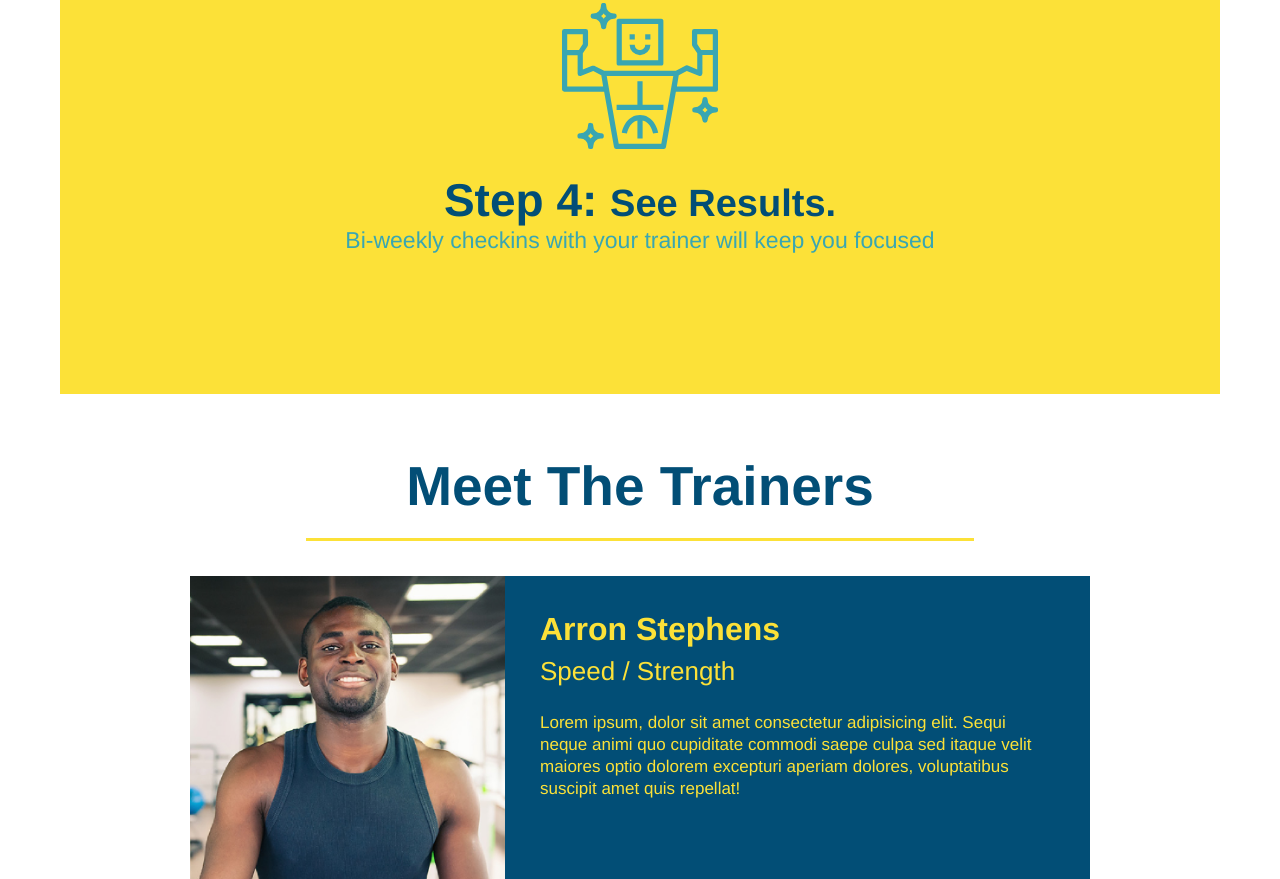
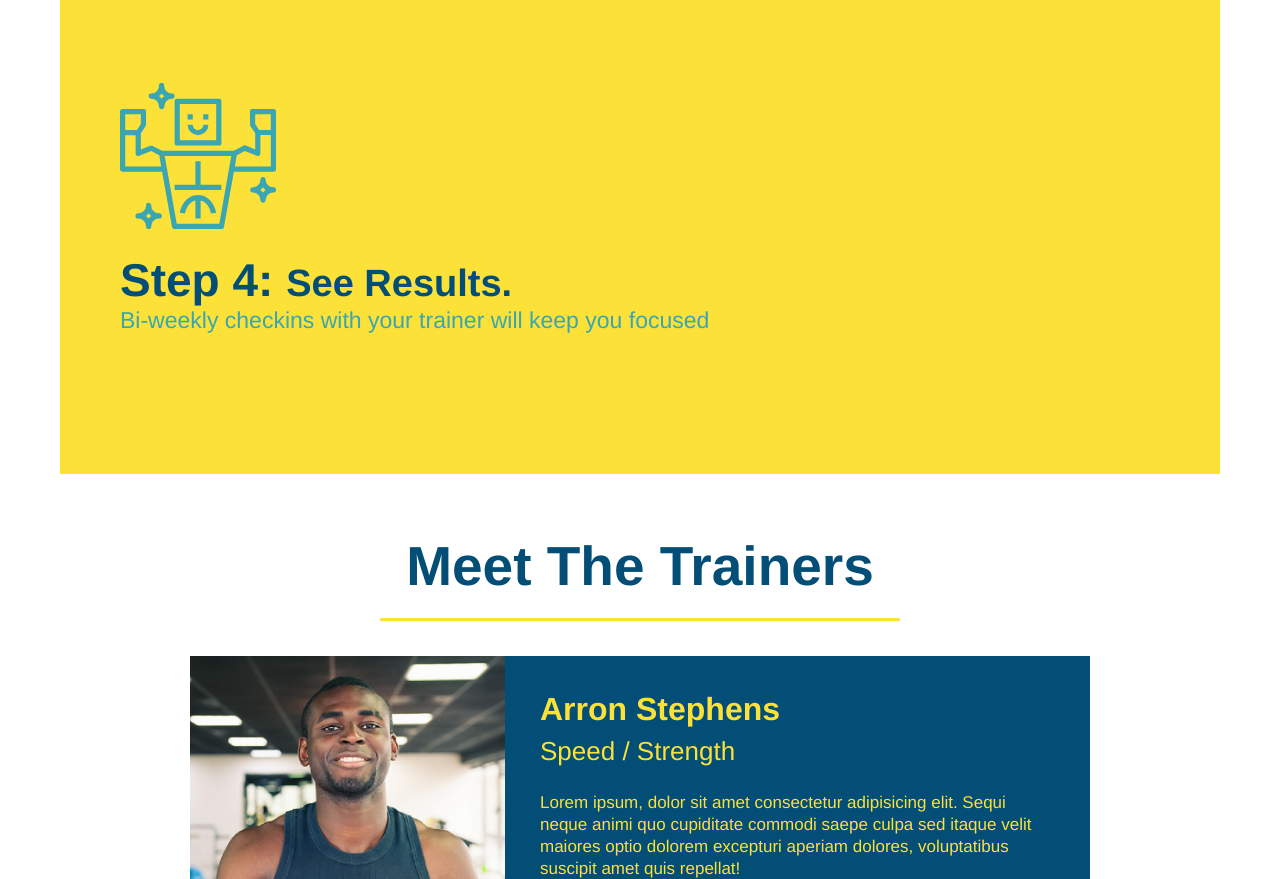
Before and after one commit to TPino92/run-buddy, a plain HTML site: page index.html in a window 1280 px wide. Shown: the part 2524-3403 px from the top of the page. Drawn offline with Linux system fonts and the light colour scheme.

Commit message:
changes to CSS file

```diff
--- a/assets/css/style.css
+++ b/assets/css/style.css
@@ -150,21 +150,18 @@ section {
 /*Hero Style Ends*/
 
 /*What We Do Start*/
-.intro {
-    text-align: center;
-}
 .intro p {
     line-height: 1.7;
     color: #39a6b2;
     width: 80%;
     font-size: 20px;
     margin: 0 auto;
+    text-align: center;
 }
 /*What We Do Ends*/
 
 /*What You Do Start*/
 .steps {
-    text-align: center;
     background: #fce138;
 }
 
@@ -196,10 +193,11 @@ section {
 .section-title {
     font-size: 55px;
     color: #024e76;
-    margin-bottom: 35px;
-    display: inline-block;
-    padding: 0 100px 20px 100px;
     border-bottom: 3px solid;
+    padding-bottom: 20px;
+    text-align: center;
+    margin: 0 auto 35px auto;
+    width: 50%;
 }
 
 .primary-border {
@@ -211,9 +209,6 @@ section {
 }
 
 /*Trainers Start*/
-.trainers {
-    text-align: center;
-}
 
 .trainer {
     width: 900px;
@@ -253,7 +248,6 @@ section {
 
 /*Reach Out Start*/
 .contact {
-    text-align: center;
     background: #024e76;
 }
 
@@ -299,3 +293,6 @@ section {
 .text-right{
     text-align: right;
 }
+.flex-row {
+    display: flex;
+}
--- a/index.html
+++ b/index.html
@@ -84,16 +84,21 @@
 
         <!--"what we do" section-->
         <section id="what-we-do" class="intro">
+            <div class="flex-row">
                 <h2 class="section-title primary-border">What We Do</h2>
+            </div>
+            <div class="flex-row">
                 <p>
                     butcher selfies chambray shabby chic gentrify readymade yr Echo Park XOXO Tumblr normcore Banksy direct trade Blue Bottle chillwave you probably haven't heard of them single-origin coffee Vice fanny pack fixie Odd Future Austin fingerstache pickled twee synth Wes Anderson Thundercats viral bitters flannel meggings narwhal Marfa Schlitz sustainable Intelligentsia umami deep v craft
                 </p>
+            </div>
         </section>
 
         <!--"what you do" section-->
         <section id="what-you-do" id="what-you-do" class="steps">
+            <div class="flex-row">
                 <h2 class="section-title secondary-border">What You Do</h2>
-
+            </div>
             <div>
                 <!--insert this img element-->
                 <img src="./assets/images/step-1.svg" alt="" />
@@ -122,9 +127,11 @@
 
         <!--"meet the trainers" section-->
         <section id="your-trainers" class="trainers">
+            <div class="flex-row">
                 <h2 class="section-title primary-border">
                     Meet The Trainers
                 </h2>
+            </div>
 
             <!--first trainer bio-->
             <article class="trainer">
```
Lines whose indentation alone changed are shown as unchanged.
